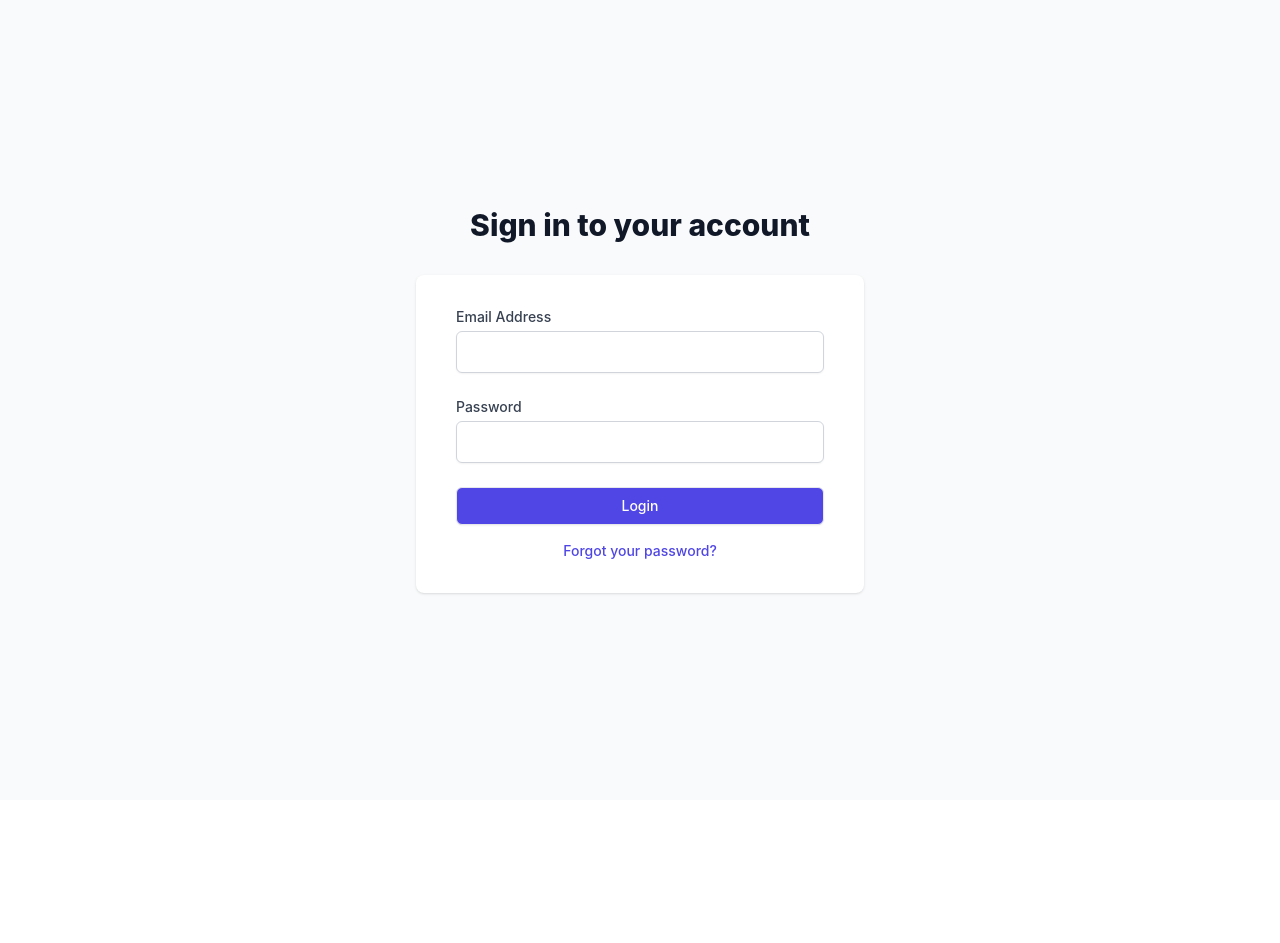
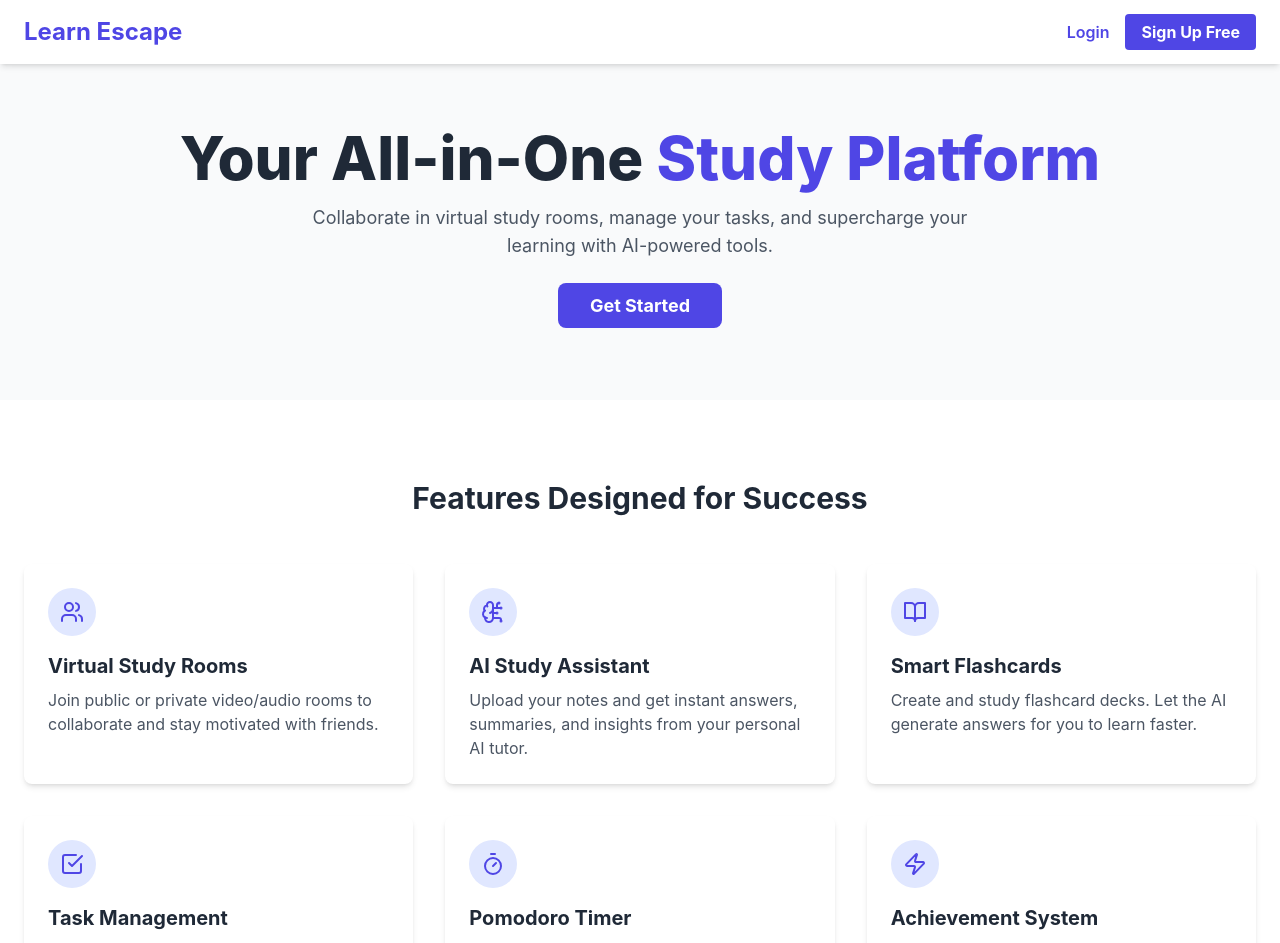
Before and after one commit to AMRITAA22/learn-escape, a React (Create React App) app in the folder client/: page / in a window 1280 px wide. Before the commit this address led to /login. Shown: the top 943 px of the page. Before the commit the page ends 800 px from the top, so only its background shows below. Built offline with nearby package versions, Linux system fonts and the light colour scheme; no server answers.

Commit message:
Landing page

```diff
--- a/client/src/App.tsx
+++ b/client/src/App.tsx
@@ -16,11 +16,13 @@ import { DeckPage } from './pages/DeckPage';
 import { PomodoroPage } from './pages/PomodoroPage';
 import { AIAssistantPage } from './pages/AIAssistantPage';
 import { NotesPage } from './pages/NotesPage';
+import { LandingPage } from './pages/LandingPage';
 function App() {
   return (
     <Router>
       <Routes>
         {/* Public routes */}
+        <Route path="/" element={<LandingPage />} />
         <Route path="/login" element={<LoginPage />} />
         <Route path="/register" element={<RegisterPage />} />
         <Route path="/forgot-password" element={<ForgotPasswordPage />} />
--- /dev/null
+++ b/client/src/pages/LandingPage.tsx
@@ -0,0 +1,94 @@
+import React from 'react';
+import { Link } from 'react-router-dom';
+import { Zap, BookOpen, Users, CheckSquare, BrainCircuit, Timer } from 'lucide-react';
+
+// Helper component for Feature Cards
+const FeatureCard = ({ icon, title, description }: { icon: React.ReactNode, title: string, description: string }) => (
+    <div className="bg-white p-6 rounded-lg shadow-md hover:shadow-xl transition-shadow">
+        <div className="flex items-center justify-center w-12 h-12 bg-indigo-100 text-indigo-600 rounded-full mb-4">
+            {icon}
+        </div>
+        <h3 className="text-xl font-bold mb-2">{title}</h3>
+        <p className="text-gray-600">{description}</p>
+    </div>
+);
+
+export const LandingPage = () => {
+    return (
+        <div className="bg-gray-50 text-gray-800">
+            {/* Header */}
+            <header className="fixed top-0 left-0 right-0 bg-white shadow-md z-50">
+                <div className="container mx-auto px-6 py-4 flex justify-between items-center">
+                    <h1 className="text-2xl font-bold text-indigo-600">Learn Escape</h1>
+                    <div>
+                        <Link to="/login" className="text-indigo-600 font-semibold hover:underline mr-4">Login</Link>
+                        <Link to="/register" className="bg-indigo-600 text-white font-bold py-2 px-4 rounded hover:bg-indigo-700 transition-colors">
+                            Sign Up Free
+                        </Link>
+                    </div>
+                </div>
+            </header>
+
+            {/* Hero Section */}
+            <main className="pt-32 pb-20 text-center">
+                <div className="container mx-auto px-6">
+                    <h2 className="text-5xl md:text-6xl font-extrabold leading-tight mb-4">
+                        Your All-in-One <span className="text-indigo-600">Study Platform</span>
+                    </h2>
+                    <p className="text-lg text-gray-600 max-w-2xl mx-auto mb-8">
+                        Collaborate in virtual study rooms, manage your tasks, and supercharge your learning with AI-powered tools.
+                    </p>
+                    <Link to="/register" className="bg-indigo-600 text-white font-bold py-3 px-8 rounded-lg text-lg hover:bg-indigo-700 transition-colors">
+                        Get Started
+                    </Link>
+                </div>
+            </main>
+
+            {/* Features Section */}
+            <section className="py-20 bg-white">
+                <div className="container mx-auto px-6">
+                    <h3 className="text-3xl font-bold text-center mb-12">Features Designed for Success</h3>
+                    <div className="grid grid-cols-1 md:grid-cols-2 lg:grid-cols-3 gap-8">
+                        <FeatureCard
+                            icon={<Users />}
+                            title="Virtual Study Rooms"
+                            description="Join public or private video/audio rooms to collaborate and stay motivated with friends."
+                        />
+                        <FeatureCard
+                            icon={<BrainCircuit />}
+                            title="AI Study Assistant"
+                            description="Upload your notes and get instant answers, summaries, and insights from your personal AI tutor."
+                        />
+                        <FeatureCard
+                            icon={<BookOpen />}
+                            title="Smart Flashcards"
+                            description="Create and study flashcard decks. Let the AI generate answers for you to learn faster."
+                        />
+                        <FeatureCard
+                            icon={<CheckSquare />}
+                            title="Task Management"
+                            description="Organize your academic life with personal and group to-do lists, complete with progress tracking."
+                        />
+                         <FeatureCard
+                            icon={<Timer />}
+                            title="Pomodoro Timer"
+                            description="Boost your focus with customizable work and break intervals. Track your study streaks and total time."
+                        />
+                        <FeatureCard
+                            icon={<Zap />}
+                            title="Achievement System"
+                            description="Stay motivated by unlocking badges and climbing the ranks as you complete tasks and study sessions."
+                        />
+                    </div>
+                </div>
+            </section>
+
+            {/* Footer */}
+            <footer className="bg-gray-800 text-white py-8">
+                <div className="container mx-auto px-6 text-center">
+                    <p>&copy; {new Date().getFullYear()} Learn Escape. All rights reserved.</p>
+                </div>
+            </footer>
+        </div>
+    );
+};
```
Also changed, not shown: 1 other file (tests, documents, lock files or other folders).
